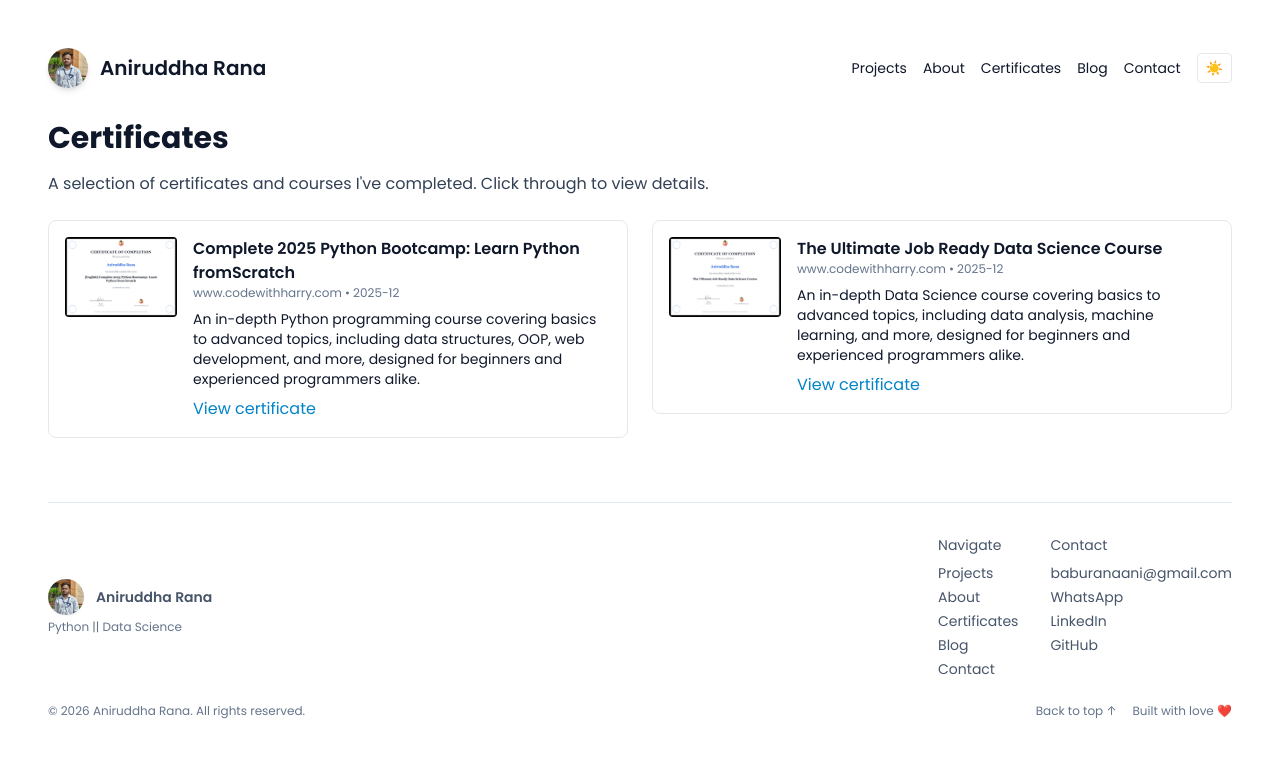
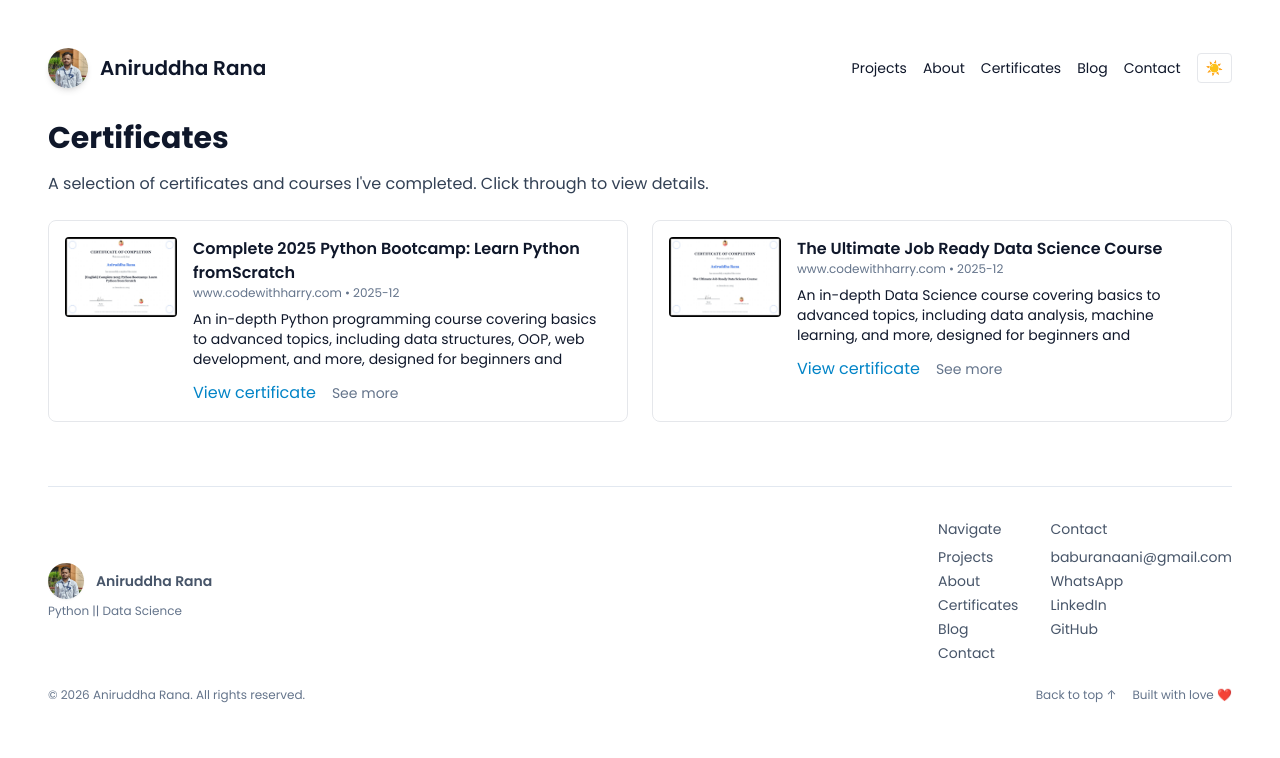
Before and after one commit to AniruddhaRana04/Aniruddha-Rana-portfolio-, a Next.js app: page /certificates in a window 1280 px wide. Shown: the top 758 px of the page. Built offline with nearby package versions, Linux system fonts and the light colour scheme.

Commit message:
Project Add fix

```diff
--- a/src/app/certificates/page.jsx
+++ b/src/app/certificates/page.jsx
@@ -8,7 +8,7 @@ export default function Certificates() {
       <h1 className="text-3xl font-bold mb-4">Certificates</h1>
       <p className="text-slate-700">A selection of certificates and courses I've completed. Click through to view details.</p>
 
-      <section className="mt-6 grid gap-6 md:grid-cols-2">
+      <section className="mt-6 grid gap-6 md:grid-cols-2 items-stretch">
         {certificates.map((c) => (
           <Reveal key={c.id}>
             <CertificateCard {...c} />
--- a/src/app/projects/page.jsx
+++ b/src/app/projects/page.jsx
@@ -8,7 +8,7 @@ export default function Projects() {
       <h1 className="text-3xl font-bold mb-4">Projects</h1>
       <p className="text-slate-700">A selection of projects I've built. Click to view details.</p>
 
-      <section className="mt-6 grid gap-6 md:grid-cols-2">
+      <section className="mt-6 grid gap-6 md:grid-cols-2 items-stretch">
         {projects.map((p) => (
           <Reveal key={p.id}>
             <ProjectCard {...p} />
--- a/src/components/CertificateCard.jsx
+++ b/src/components/CertificateCard.jsx
@@ -1,3 +1,7 @@
+"use client"
+
+import { useState } from 'react'
+
 export default function CertificateCard({
   title,
   issuer,
@@ -5,23 +9,38 @@ export default function CertificateCard({
   description,
   image,
 }) {
+  const [expanded, setExpanded] = useState(false)
+
   return (
-    <article className="card flex gap-4 items-start">
-      <img src={image} alt={title} className="w-28 h-20 rounded" />
+    <article className="card flex gap-4 items-start h-full">
+      <img src={image} alt={title} className="w-28 h-20 rounded flex-shrink-0" />
 
-      <div>
+      <div className="flex-1 flex flex-col">
         <h3 className="font-semibold">{title}</h3>
         <p className="text-xs text-slate-500">
           {issuer} • {date}
         </p>
-        <p className="text-sm mt-2">{description}</p>
 
-        <a
-          href={image}
-          className="mt-2 inline-block text-sky-600"
-        >
-          View certificate
-        </a>
+        <div className={`text-sm mt-2 transition-all ${expanded ? '' : 'max-h-16 overflow-hidden'}`}>
+          {description}
+        </div>
+
+        <div className="mt-2 flex items-center gap-4">
+          <a href={image} className="inline-block text-sky-600" target="_blank" rel="noopener noreferrer">
+            View certificate
+          </a>
+
+          {description && description.length > 140 && (
+            <button
+              type="button"
+              onClick={() => setExpanded((s) => !s)}
+              className="text-sm text-slate-500 hover:text-slate-700"
+              aria-expanded={expanded}
+            >
+              {expanded ? 'Show less' : 'See more'}
+            </button>
+          )}
+        </div>
       </div>
     </article>
   )
--- a/src/components/ProjectCard.jsx
+++ b/src/components/ProjectCard.jsx
@@ -1,11 +1,44 @@
+"use client"
+
+import { useState } from 'react'
+
 export default function ProjectCard({ title, description, href, image = '/projects/placeholder-1.svg' }) {
+  const [expanded, setExpanded] = useState(false)
+
   return (
-    <div className="card flex flex-col md:flex-row gap-4 items-start">
-      <img src={image} alt={title} className="w-full md:w-40 h-28 object-cover rounded" />
-      <div className="flex-1">
+    <div className="card flex flex-col md:flex-row gap-4 items-start h-full">
+      <img src={image} alt={title} className="w-full md:w-40 h-28 object-cover rounded flex-shrink-0" />
+
+      <div className="flex-1 flex flex-col">
         <h3 className="font-semibold gradient-text">{title}</h3>
-        <p className="text-sm text-slate-600 dark:text-slate-300 mt-2">{description}</p>
-        {href && <a className="text-sky-600 mt-3 inline-flex items-center gap-2" href={href}>View project <span aria-hidden>→</span></a>}
+
+        <div className={`text-sm text-slate-600 dark:text-slate-300 mt-2 transition-all ${expanded ? '' : 'max-h-16 overflow-hidden'}`}>
+          {description}
+        </div>
+
+        <div className="mt-3 flex items-center gap-4">
+          {href && (
+            <a
+              className="text-sky-600 inline-flex items-center gap-2"
+              href={href}
+              target="_blank"
+              rel="noopener noreferrer"
+            >
+              View project <span aria-hidden>→</span>
+            </a>
+          )}
+
+          {description && description.length > 140 && (
+            <button
+              type="button"
+              onClick={() => setExpanded((s) => !s)}
+              className="text-sm text-slate-500 hover:text-slate-700"
+              aria-expanded={expanded}
+            >
+              {expanded ? 'Show less' : 'See more'}
+            </button>
+          )}
+        </div>
       </div>
     </div>
   )
```
